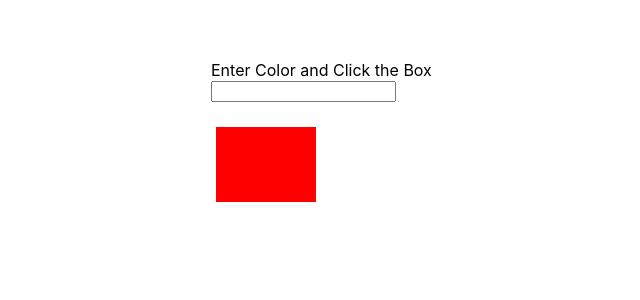
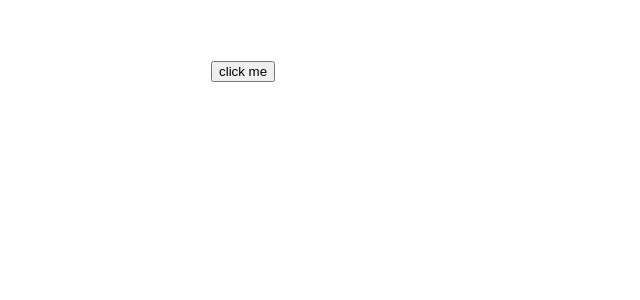
Before and after one commit to suhailroshan/ReactCourse, a React (Create React App) app in the folder myreact/: page / in a window 1280 px wide. Shown: the top 300 px of the page, without its empty margins (299-939 px from the left). Built offline with nearby package versions, Linux system fonts and the light colour scheme.

Commit message:
Assignment 4

```diff
--- a/myreact/src/App.js
+++ b/myreact/src/App.js
@@ -1,6 +1,7 @@
 import FirstPage from "./Components/FirstAssignment";
 import StateVariables from "./Components/Assignmentone";
 import Lifecycle from "./Components/Lifecycle";
+import ConditionalRendering from "./Components/ConditionalRendering";
 
 function App() {
   return (
@@ -15,7 +16,7 @@ function App() {
         textAlign:"left"
       }}
     >
-      <Lifecycle />
+      <ConditionalRendering />
     </div>
   );
 }
--- /dev/null
+++ b/myreact/src/Components/ConditionalRendering.js
@@ -0,0 +1,33 @@
+import React from "react";
+import Lifecycle from "./Lifecycle";
+
+export default class ConditionalRendering extends React.Component {
+
+    constructor(props) {
+        super(props);
+        this.state = {
+            show: false,
+        }
+    }
+
+    handleclick = (e) => {
+        this.setState({
+            show: !this.state.show
+        })
+    }
+
+    render() {
+        return (
+            <div>
+                {this.state.show &&
+                    <Lifecycle />
+                }
+
+                <button
+                    onClick={this.handleclick} >
+                    {this.state.show === false ?'click me' : 'Hide'}
+                </button>
+            </div>
+        )
+    }
+}
```
